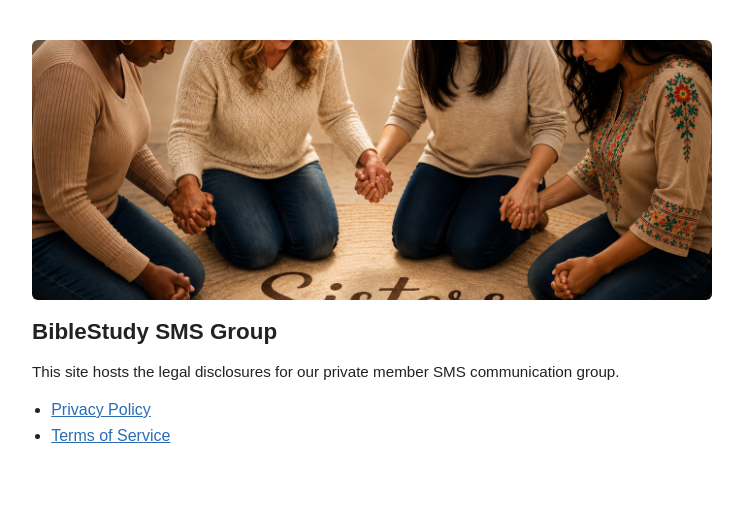
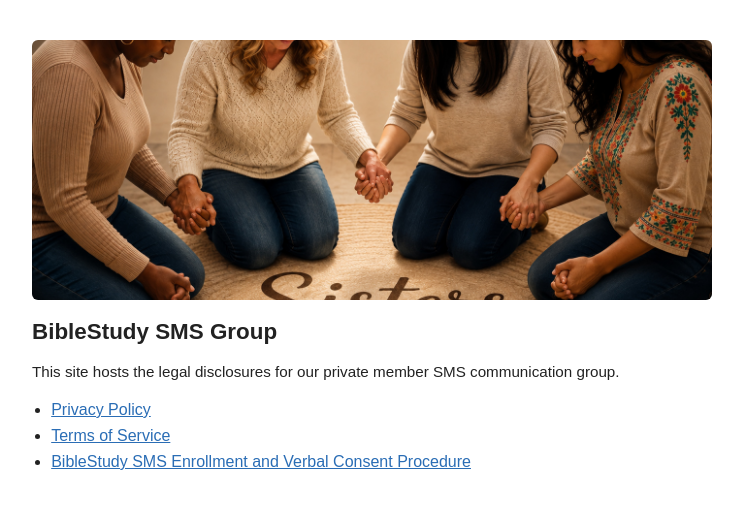
Before and after one commit to dwavelet/church-sms-policy, a plain HTML site: page index.html in a window 1280 px wide. Shown: the whole page, without its empty margins (268-1011 px from the left). Drawn offline with Linux system fonts and the light colour scheme.

Commit message:
Modified index.html to include join.html

```diff
--- a/index.html
+++ b/index.html
@@ -22,6 +22,7 @@
   <ul>
     <li><a href="privacy.html">Privacy Policy</a></li>
     <li><a href="terms.html">Terms of Service</a></li>
+    <li><a href="join.html">BibleStudy SMS Enrollment and Verbal Consent Procedure</a></li>
   </ul>
 </body>
 </html>
```
